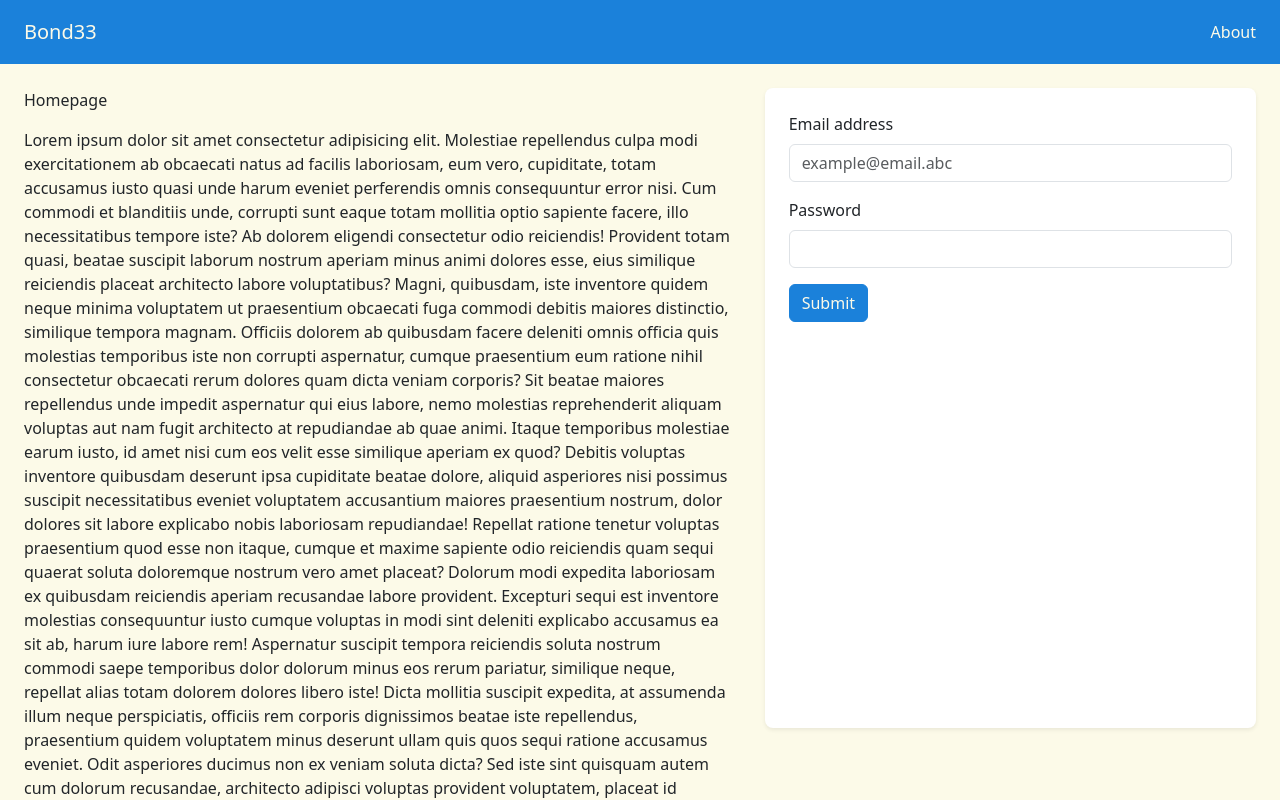
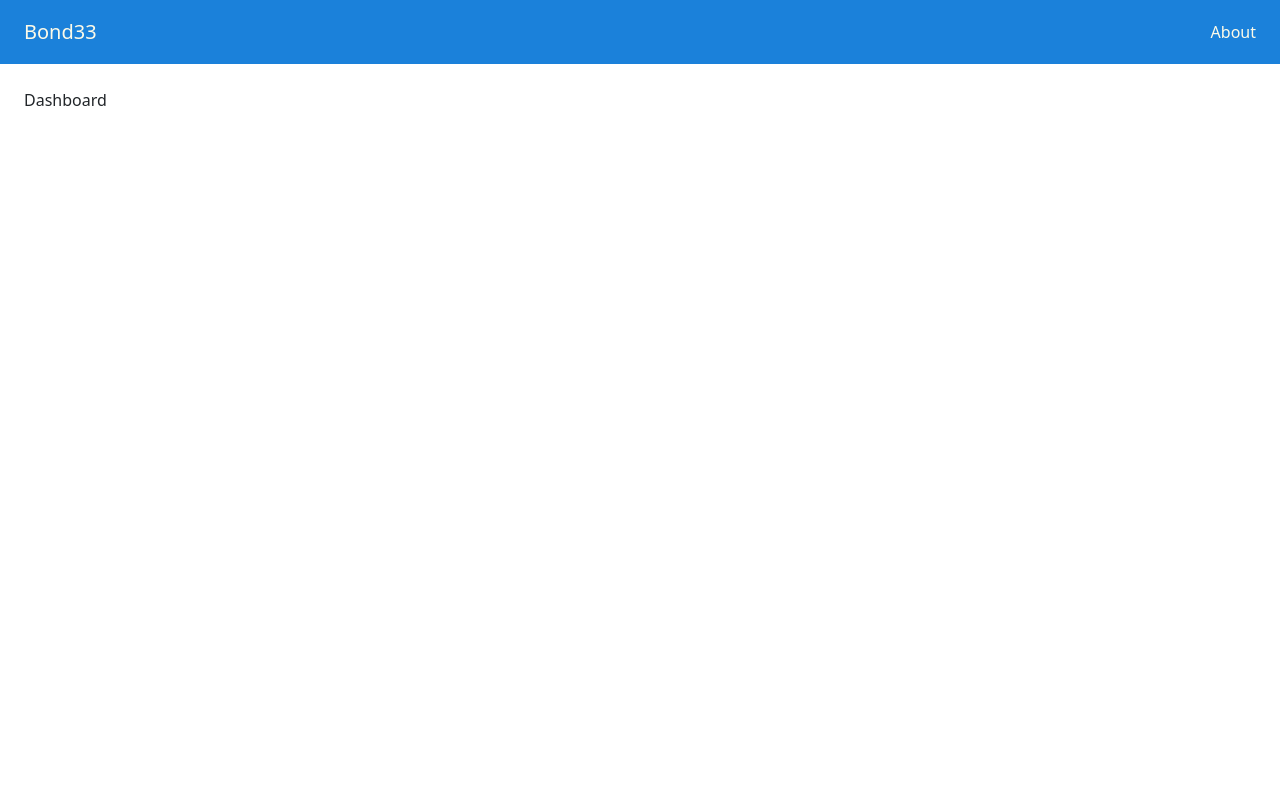
Before and after one commit to iamsid21/frontend, a React (Create React App) app: page /dash in a window 1280 px wide. Shown: the top 800 px of the page. Built offline with nearby package versions, Linux system fonts and the light colour scheme.

Commit message:
[ADDED] Routing and dashboard page

```diff
--- a/package.json
+++ b/package.json
@@ -38,6 +38,7 @@
     ]
   },
   "devDependencies": {
-    "node-sass": "^7.0.3"
+    "node-sass": "^7.0.3",
+    "react-router-dom": "^6.14.2"
   }
 }
--- a/src/App.js
+++ b/src/App.js
@@ -1,13 +1,21 @@
+import { BrowserRouter, Routes, Route } from "react-router-dom";
 import React from 'react';
 import './App.scss';
 import Home from './components/home/Home';
+import Navbar from './components/Navbar/Navbar';
+import Dashboard from './components/Dashboard/dash';
 // import 'bootstrap/dist/css/bootstrap.min.css';
 
 function App() {
   return (
-    <div className='app bg-light'>
-        <Home />
-    </div>
+    <BrowserRouter>
+      <Routes>
+        <Route path="/" element={<Navbar/>}>
+          <Route index element={<Home/>}/>
+          <Route path="dash" element={<Dashboard/>}/>
+        </Route>
+      </Routes>
+    </BrowserRouter>
   );
 }
 
--- /dev/null
+++ b/src/components/Dashboard/dash.jsx
@@ -0,0 +1,13 @@
+import React from "react";
+
+const Dashboard = () => {
+    return (
+        <div className="home">
+            <div className="row gap-2 p-4">
+                <div className="col-7">Dashboard</div>
+            </div>
+        </div>
+    )
+}
+
+export default Dashboard;
--- a/src/components/Navbar/Navbar.jsx
+++ b/src/components/Navbar/Navbar.jsx
@@ -1,14 +1,18 @@
 import "./Navbar.css";
 import React from "react";
+import { Outlet, Link } from "react-router-dom";
 
 const Navbar = () => {
   return (
+    <>
     <nav className="navbar navbar-default bg-primary text-secondary">
       <div className="container-fluid px-4 py-1">
         <div className="navbar-brand text-light">Bond33</div>
         <div className="about navbar-nav navbar-right text-light">About</div>
       </div>
     </nav>
+    <Outlet/>
+    </>
   );
 };
 
--- a/src/components/home/Home.jsx
+++ b/src/components/home/Home.jsx
@@ -1,16 +1,16 @@
 import Login from "../Login/Login";
-import Navbar from "../Navbar/Navbar";
+// import Navbar from "../Navbar/Navbar";
 import "./Home.css";
 import React from "react";
 
 const Home = () => {
   return (
     <div className="home">
-      <div className="row">
+      {/* <div className="row">
         <div className="col">
           <Navbar />
         </div>
-      </div>
+      </div> */}
       <div className="row gap-2 p-4">
         <div className="col-7">
           <section>
```
Also changed, not shown: 1 other file (tests, documents, lock files or other folders).
